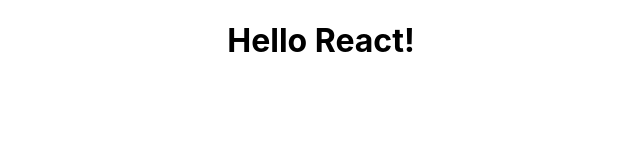
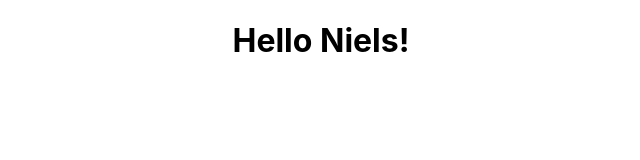
Before and after one commit to a-champi/Movies_app, a React (Create React App) app: page / in a window 1280 px wide. Shown: the top 160 px of the page, without its empty margins (319-959 px from the left). Built offline with nearby package versions, Linux system fonts and the light colour scheme.

Commit message:
dinamyc aplication

```diff
--- a/src/App.js
+++ b/src/App.js
@@ -1,9 +1,12 @@
 import './App.css';
 
 const  App = ()  => {
+  const name = "Micha";
+  const isNameShowing = false;
+
   return (
     <div className="App">
-      <h1> Hello React!</h1>
+      <h1> Hello {isNameShowing? name : "Niels" }!</h1>
     </div>
   );
 }
```
